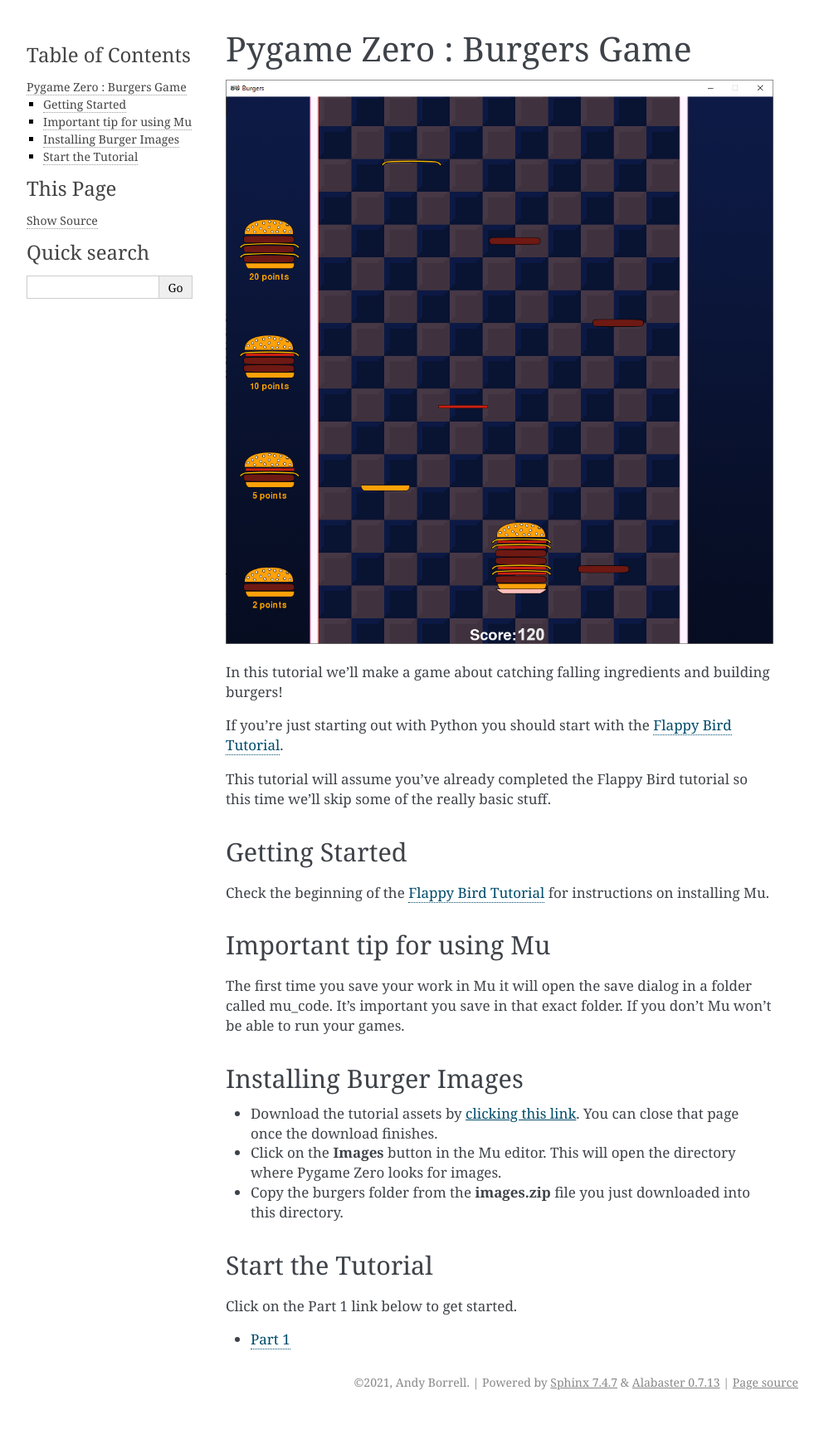
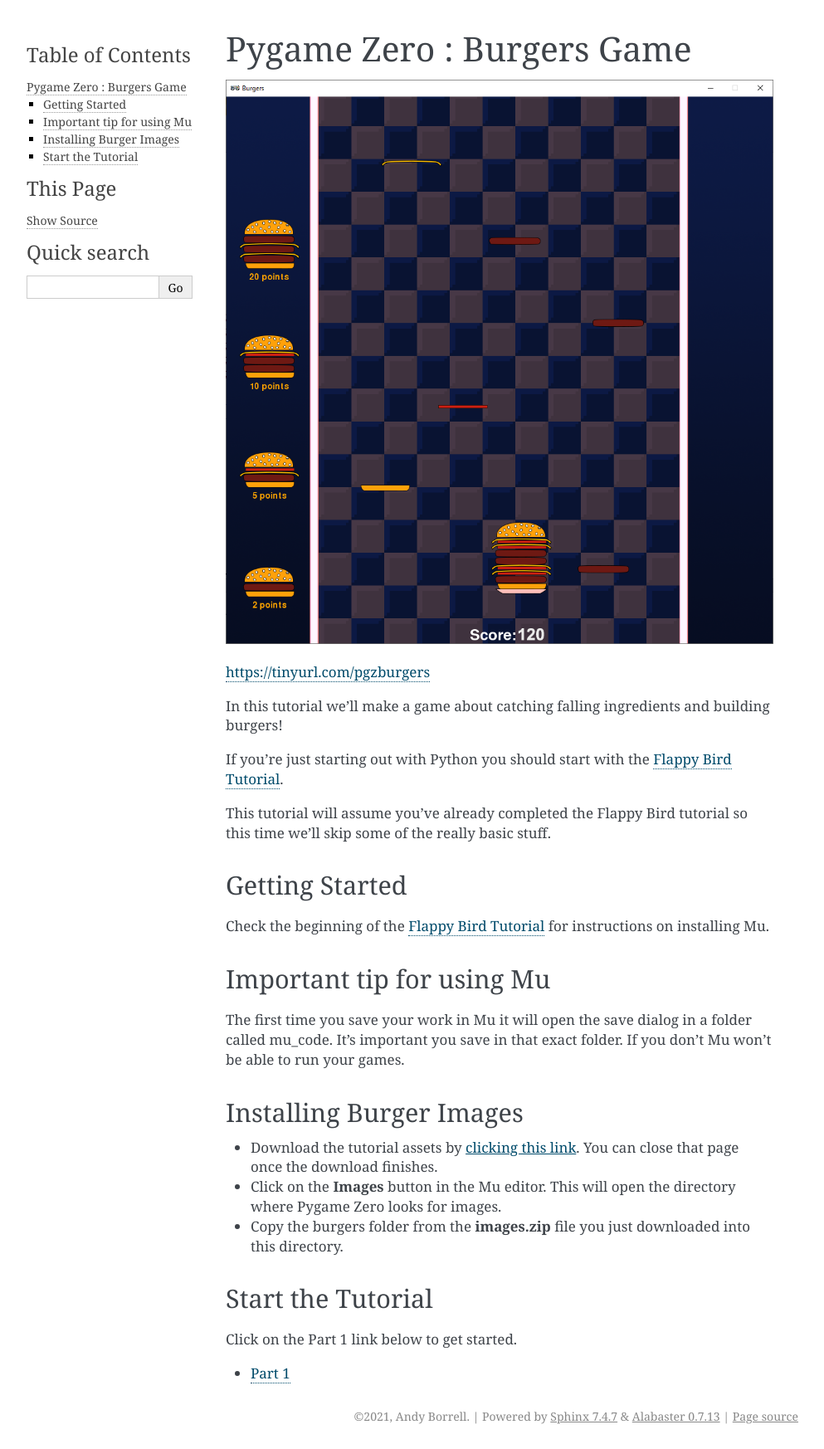
Before and after one commit to andyborrell/pygamezero_burgers, a Sphinx documentation site: the page built from docs/index.rst, in a window 1280 px wide. Shown: the whole page at 83% size, without its empty margins (148-1141 px from the left). Built offline with Sphinx 7.4.7, drawn with Linux system fonts in a browser that asks for light colours; before the commit the page ends 1705 px from its top, so only the background shows below that; some of the changed lines change nothing that is shown.

Commit message:
Added tinyurl

```diff
--- a/docs/index.rst
+++ b/docs/index.rst
@@ -8,8 +8,7 @@
 
 .. image:: images/burgers_complete.png
 
-..
-    INSERT SHORT LINK
+https://tinyurl.com/pgzburgers
 
 In this tutorial we'll make a game about catching falling ingredients and building burgers!
 
```
